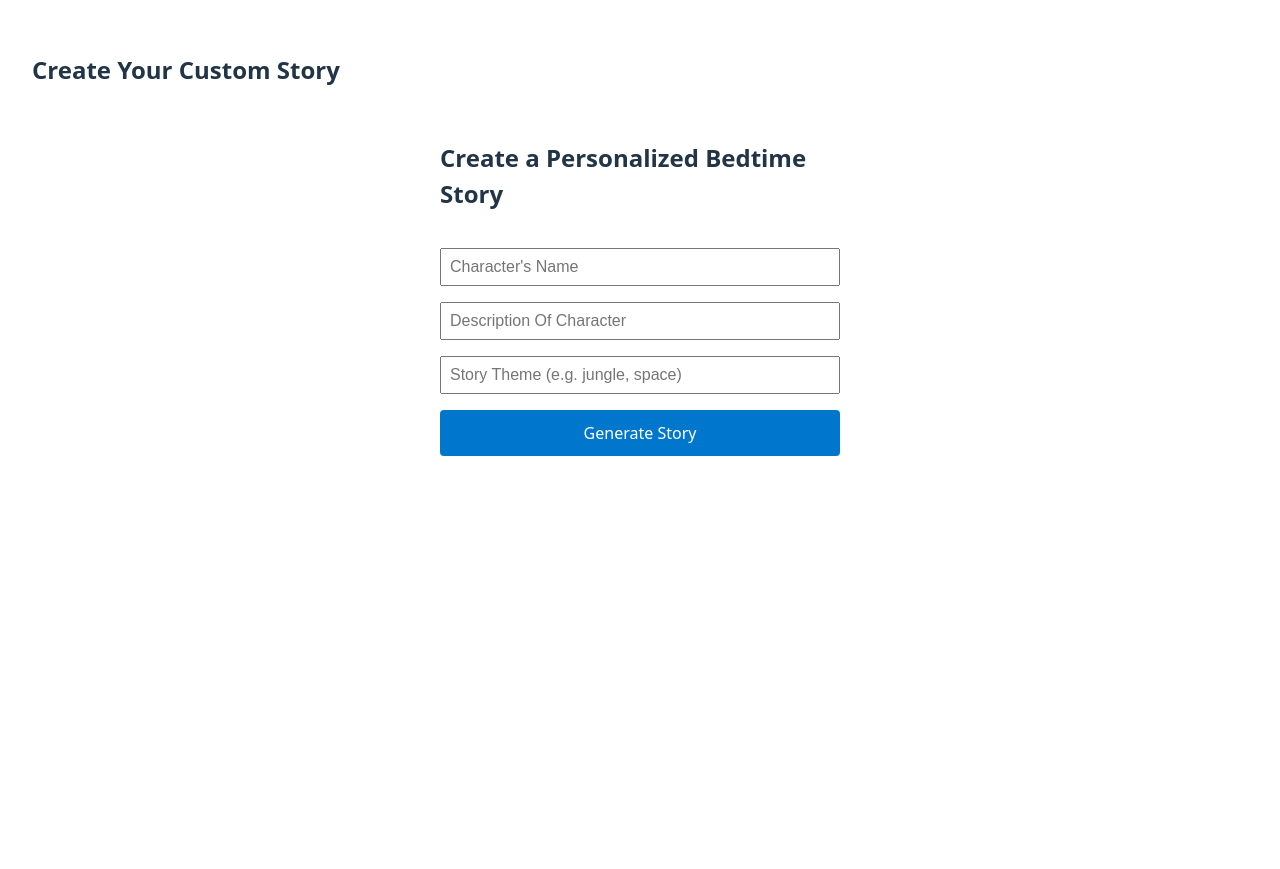
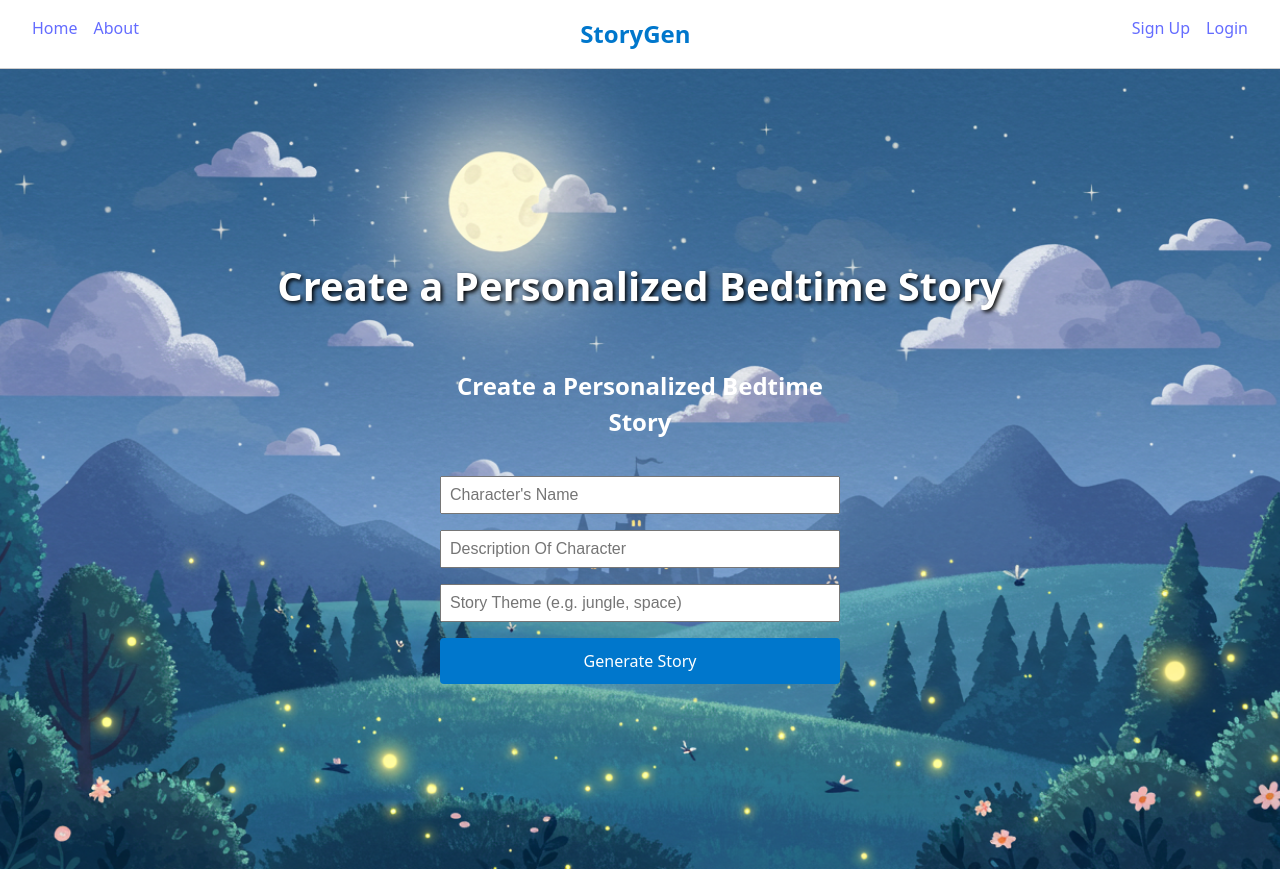
Before and after one commit to AustinH5544/starlitstories, a React (Vite) app in the folder ClientApp/: page /create in a window 1280 px wide. Before the commit the page ends 800 px from the top, so only its background shows below. Built offline with nearby package versions, Linux system fonts and the light colour scheme.

Commit message:
Reformatted CreatePage
Reformatted in order to reposition the header and StoryForm

```diff
--- /dev/null
+++ b/ClientApp/src/pages/CreatePage.css
@@ -0,0 +1,63 @@
+/* Main background container */
+.create-page {
+    background-image: url('/createpagebk.jpg');
+    background-size: cover;
+    background-position: center;
+    background-repeat: no-repeat;
+    background-attachment: fixed;
+    min-height: 100vh;
+    display: flex;
+    flex-direction: column;
+    justify-content: center; /* Vertically center */
+    align-items: center; /* Horizontally center */
+
+    padding: 2rem;
+    color: white;
+    text-align: center;
+}
+
+/* Matches the look of hero text */
+.create-header {
+    font-size: 2.5rem;
+    margin-bottom: 1rem;
+    text-shadow: 2px 2px 4px #000;
+    text-align: center;
+}
+
+/* For form container and text under the heading */
+.create-form-wrapper {
+    max-width: 800px;
+    width: 100%;
+    text-align: center;
+}
+
+/* Error message */
+.create-error {
+    color: red;
+    margin-top: 1rem;
+    font-weight: bold;
+}
+
+/* Button that appears after story is ready */
+.view-story-button {
+    margin-top: 2rem;
+    padding: 1rem 2rem;
+    font-size: 1.2rem;
+    background-color: #28a745;
+    color: #fff;
+    border: none;
+    border-radius: 8px;
+    cursor: pointer;
+    transition: background-color 0.3s ease;
+}
+
+    .view-story-button:hover {
+        background-color: #218838;
+    }
+
+/* Loading message */
+.loading-text {
+    margin-top: 1.5rem;
+    font-style: italic;
+    text-shadow: 1px 1px 2px #000;
+}
--- a/ClientApp/src/pages/CreatePage.jsx
+++ b/ClientApp/src/pages/CreatePage.jsx
@@ -1,44 +1,61 @@
-// src/pages/CreatePage.jsx
 import React, { useState } from 'react';
+import NavBar from '../components/NavBar';
 import StoryForm from '../components/StoryForm';
 import axios from '../api';
+import './CreatePage.css';
 
 const CreatePage = () => {
     const [storyPages, setStoryPages] = useState([]);
     const [isLoading, setIsLoading] = useState(false);
+    const [storyReady, setStoryReady] = useState(false);
+    const [error, setError] = useState(null);
 
     const generateStory = async (formData) => {
         setIsLoading(true);
+        setStoryReady(false);
+        setError(null);
+        setStoryPages([]);
+
         try {
             const res = await axios.post('/story/generate', formData);
             setStoryPages(res.data.pages);
+            setStoryReady(true);
         } catch (err) {
             console.error('API Error:', err);
-            setStoryPages(["Oops! Something went wrong generating your story."]);
+            setError("Oops! Something went wrong generating your story.");
         } finally {
             setIsLoading(false);
         }
     };
 
+    const isValidStory =
+        storyPages.length > 0 &&
+        !storyPages[0].toLowerCase().startsWith('oops') &&
+        !error;
+
     return (
-        <div style={{ padding: '2rem' }}>
-            <h2>Create Your Custom Story</h2>
-            <StoryForm onSubmit={generateStory} />
+        <>
+            <NavBar />
+            <div className="create-page">
+                <div className="create-form-wrapper">
+                    <h2 className="create-header">Create a Personalized Bedtime Story</h2>
+                    <StoryForm onSubmit={generateStory} />
 
-            {isLoading && <p>Generating your story...</p>}
+                    {isLoading && <p className="loading-text">✨ Generating your story...</p>}
 
-            {!isLoading && storyPages.length > 0 && (
-                <div style={{ marginTop: '2rem' }}>
-                    <h3>Your Story:</h3>
-                    {storyPages.map((page, idx) => (
-                        <div key={idx} style={{ marginBottom: '1.5rem' }}>
-                            <strong>Page {idx + 1}:</strong>
-                            <p>{page}</p>
-                        </div>
-                    ))}
+                    {!isLoading && error && <p className="create-error">{error}</p>}
+
+                    {!isLoading && storyReady && isValidStory && (
+                        <button
+                            className="view-story-button"
+                            onClick={() => alert("This will navigate to the story page soon!")}
+                        >
+                            View Your Story
+                        </button>
+                    )}
                 </div>
-            )}
-        </div>
+            </div>
+        </>
     );
 };
 
```
Also changed, not shown: ClientApp/public/Image_fx (17).jpg (added), ClientApp/public/createpagebk.jpg (added).
